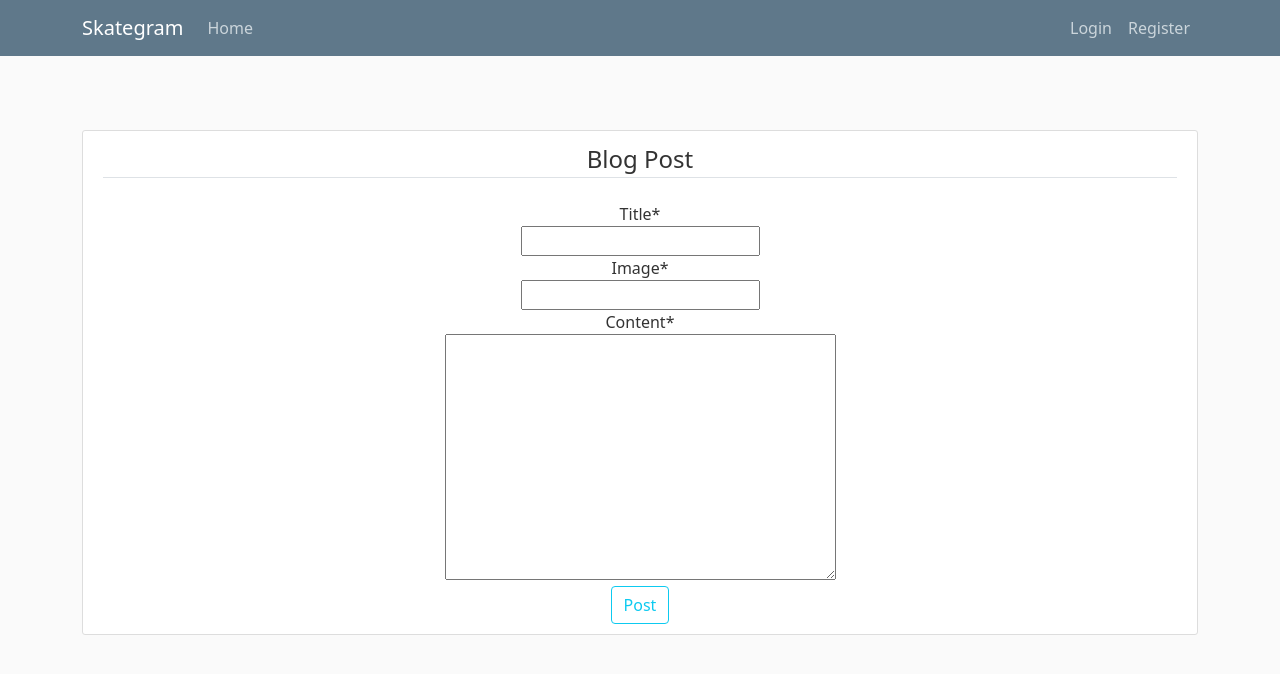
After one commit to vanderpatrick/SkateGramer, a Django app: page /new/ in a window 1280 px wide. The commit adds this page. Shown: the top 674 px of the page. Run offline with Django 3.2, Linux system fonts and the light colour scheme; some libraries are stand-ins or nearby versions.

Commit message:
Create post create view, for user, setup path and html file

```diff
--- a/requirements.txt
+++ b/requirements.txt
@@ -3,6 +3,7 @@ cloudinary==1.29.0
 dj-database-url==1.0.0
 dj3-cloudinary-storage==0.0.6
 Django==3.2.15
+django-crispy-forms==1.14.0
 gunicorn==20.1.0
 psycopg2==2.9.3
 pytz==2022.2.1
--- a/skateapp/models.py
+++ b/skateapp/models.py
@@ -17,6 +17,11 @@ class Post(models.Model):
     content = models.TextField()
     created_on = models.DateTimeField(auto_now_add=True)
     updated_on = models.DateTimeField(auto_now=True)
+
+    def get_absolute_url(self):
+        return reverse('home')
+    def save(self, *args):
+        super().save()
 
     def __str__(self):
         return self.title
--- a/skateapp/urls.py
+++ b/skateapp/urls.py
@@ -1,9 +1,10 @@
 from django.urls import path
-from .views import (PostListView, landing, PostTutorialListView)
+from .views import (PostListView, landing, PostTutorialListView, PostCreateView)
 from . import views
 
 urlpatterns = [
     path('', views.landing, name='landing'),
     path('home/', PostListView.as_view(), name='home'),
-    path('tutorial/', PostTutorialListView.as_view(), name='tutorial')
+    path('tutorial/', PostTutorialListView.as_view(), name='tutorial'),
+    path('new/', PostCreateView.as_view(), name='post-create'),
 ]
--- a/skateapp/views.py
+++ b/skateapp/views.py
@@ -20,6 +20,18 @@ class PostListView(ListView):
     ordering = ['-created_on']
 
 
+class PostCreateView(CreateView):
+    model = Post
+    template_name = 'post_create.html'
+    context_object_name = 'create'
+    fields = ['title', 'image', 'content']
+
+    def form_valid(self, form):
+        form.instance.author = self.request.user
+        return super().form_valid(form)
+
+
+
 class PostTutorialListView(ListView):
     model = PostTutorial
     template_name = 'post_tutorial.html'
--- a/skategram/settings.py
+++ b/skategram/settings.py
@@ -47,6 +47,7 @@ INSTALLED_APPS = [
     'django.contrib.messages',
     'cloudinary_storage',
     'django.contrib.staticfiles',
+    'crispy_forms',
     'cloudinary',
     'skateapp',
 ]
--- a/templates/base.html
+++ b/templates/base.html
@@ -39,7 +39,7 @@
                 {% if user.is_authenticated %}
                 <a class="nav-item nav-link " href="">Logout</a>
                 <a class="nav-item nav-link" href="">Profile</a>
-                <a class="nav-item nav-link" href="">Create post</a>
+                <a class="nav-item nav-link" href="{% url 'post-create' %}">Create post</a>
                 {% else %}
                 <a class="nav-item nav-link" href="">Login</a>
                 <a class="nav-item nav-link" href="">Register</a>
--- /dev/null
+++ b/templates/post_create.html
@@ -0,0 +1,16 @@
+{% extends "base.html" %}
+{% load crispy_forms_tags %}
+{% block content %}
+    <div class="content-section">
+        <form action="" method="POST" enctype="multipart/form-data">
+            {% csrf_token %}
+            <fieldset class="form-group">
+                <legend class="border-bottom mb-4">Blog Post</legend>
+                {{ form|crispy }}
+            </fieldset>
+            <div class="form-group">
+                <button class="btn btn-outline-info" type="submit">Post</button>
+            </div>
+        </form>
+    </div>
+{% endblock content %}
```
